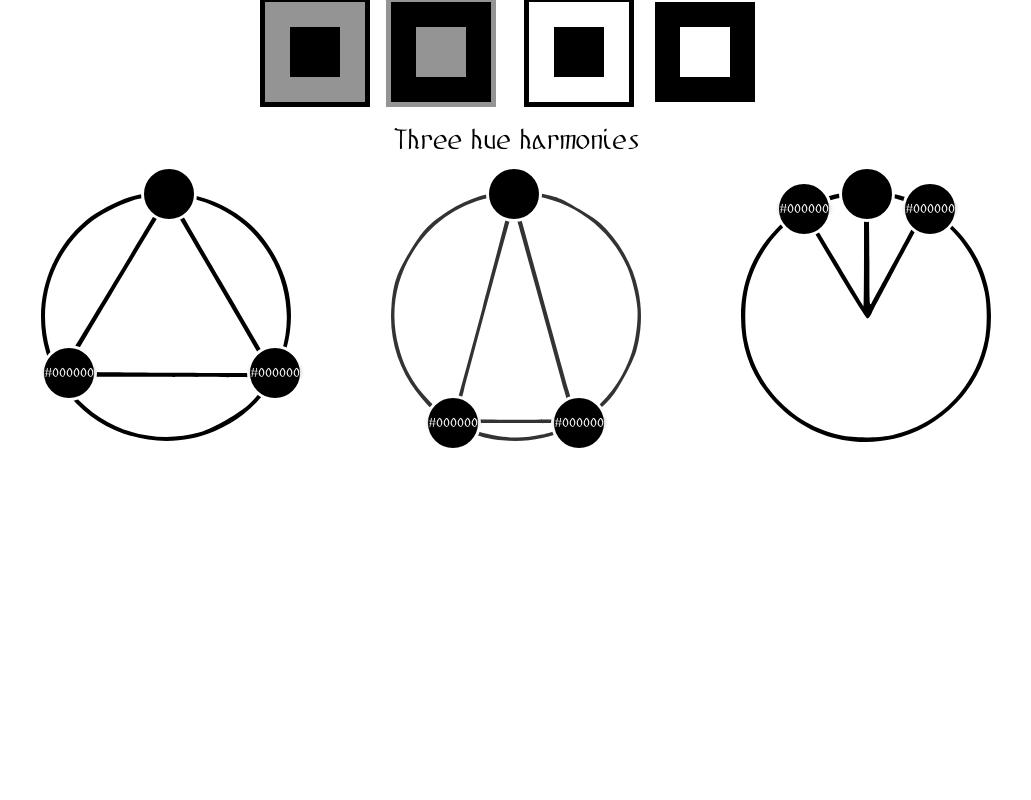
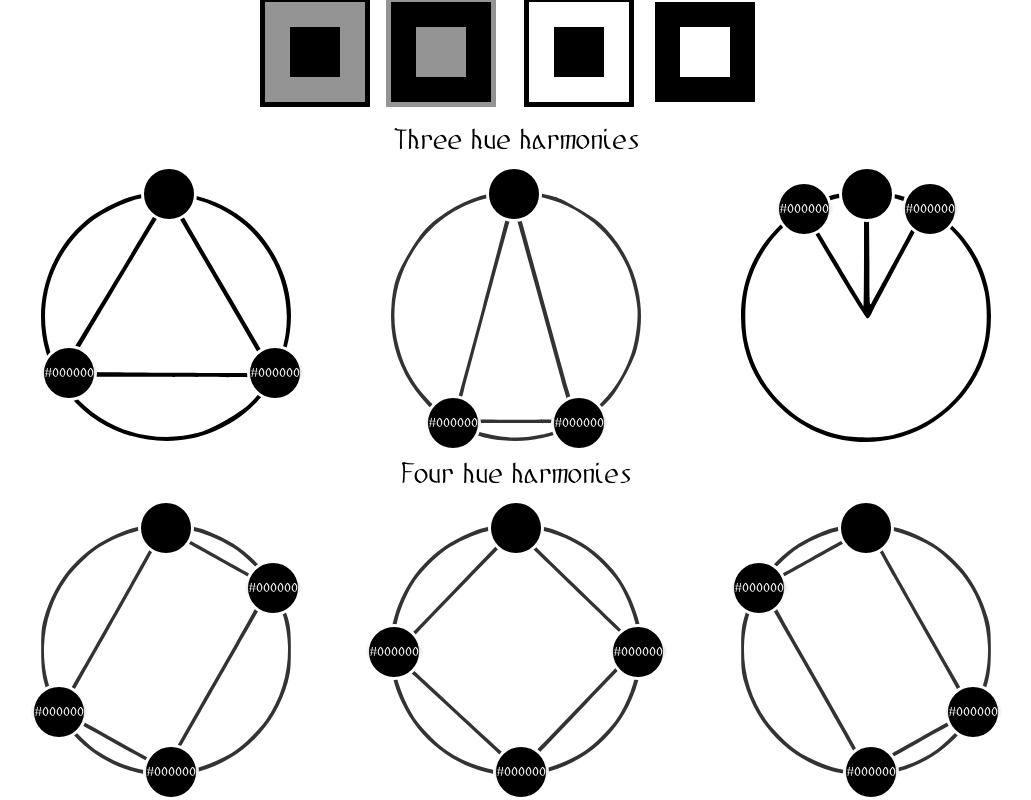
Before and after one commit to CyrSciencer/colorTheorySite, a React (Vite) app: page / in a window 1280 px wide. Shown: the part 880-1680 px from the top of the page, without its empty margins (124-1155 px from the left). Before the commit the page ends 1331 px from the top, so only its background shows below. Built offline with nearby package versions, Linux system fonts and the light colour scheme.

Commit message:
added four hue harmonies

```diff
--- a/src/App.css
+++ b/src/App.css
@@ -73,9 +73,21 @@ span {
   width: 25%;
   gap: 1rem;
 }
-.three-hue-harmonies {
+.three-hue-harmonies,
+.four-hue-harmonies {
   display: flex;
   flex-direction: column;
   align-items: center;
   justify-content: center;
 }
+.tip {
+  width: 50px;
+  height: 50px;
+  border-width: 3px;
+  font-size: 14px;
+  border-style: solid;
+  border-radius: 50%;
+  display: flex;
+  align-items: center;
+  justify-content: center;
+}
--- a/src/App.jsx
+++ b/src/App.jsx
@@ -7,6 +7,8 @@ import ColorTriangles from "./components/colorTriangles/ColorTriangles";
 import SquareComposition from "./components/squareComposition/SquareComposition";
 import CompositionHarmony from "./components/compositionHarmony/CompositionHarmony";
 import TriangularHarmonies from "./components/triangularHamonies/TriangularHarmonies";
+import QuadrangularHarmonies from "./components/quadrangularHarmony/QuadrangularHarmonies.jsx";
+
 function App() {
   //states définisant les couleurs
   const [rgb, setRgb] = useState([0, 0, 0]);
@@ -101,6 +103,12 @@ function App() {
             <TriangularHarmonies rgb={rgb} />
           </div>
         </div>
+        <div className="four-hue-harmonies">
+          <h2>Four hue harmonies</h2>
+          <div className="four-hue-harmonies-container">
+            <QuadrangularHarmonies rgb={rgb} />
+          </div>
+        </div>
       </main>
     </>
   );
--- /dev/null
+++ b/src/components/quadrangularHarmony/QuadrangularHarmonies.jsx
@@ -0,0 +1,189 @@
+import "./quadrangularHarmonies.css";
+import InformationTranslationFuncs from "../../../utilities/InformationTranslation.js";
+import colorManagementFuncs from "../../../utilities/complementaries.js";
+import { useState, useEffect } from "react";
+import tetradHarmony from "../../assets/svg/harmonie-tetradiques.svg";
+import pureSquareHarmony from "../../assets/svg/harmonie-carré.svg";
+const QuadrangularHarmonies = ({ rgb }) => {
+  const [hex2, setHex2] = useState("");
+  const [hex3, setHex3] = useState("");
+  const [hex4, setHex4] = useState("");
+  const [hex5, setHex5] = useState("");
+  const [hex6, setHex6] = useState("");
+  const [hex7, setHex7] = useState("");
+  const [hex8, setHex8] = useState("");
+  const [lightness, setLightness] = useState([0, 0, 0]);
+  const { rgbVersHex } = InformationTranslationFuncs;
+  const { squareHarmony, rectangleHarmony1, rectangleHarmony2, opposite } =
+    colorManagementFuncs;
+  useEffect(() => {
+    let checklightness = 0;
+    rgb.map((val) => {
+      checklightness += val;
+    });
+    // console.log(checklightness);
+    checklightness > 382
+      ? setLightness([0, 0, 0])
+      : setLightness([255, 255, 255]);
+    console.log("squareHarmony =====>", squareHarmony(rgb));
+    console.log("rectangleHarmony1 =====>", rectangleHarmony1(rgb));
+    console.log("rectangleHarmony2 =====>", rectangleHarmony2(rgb));
+    setHex2(rgbVersHex(squareHarmony(rgb).rgb2));
+    setHex3(rgbVersHex(squareHarmony(rgb).rgb3));
+    setHex4(rgbVersHex(squareHarmony(rgb).rgb4));
+    setHex5(rgbVersHex(rectangleHarmony1(rgb).rgb2));
+    setHex6(rgbVersHex(rectangleHarmony2(rgb).rgb2));
+    setHex7(rgbVersHex(rectangleHarmony1(rgb).rgb4));
+    setHex8(rgbVersHex(rectangleHarmony2(rgb).rgb4));
+  }, [rgb]);
+  return (
+    <div className="quadrangular-harmonies">
+      <div className="tetrad-harmony">
+        <img src={tetradHarmony} alt="tetradHarmony" />
+        <div className="tips">
+          <div
+            className="tip"
+            style={{
+              backgroundColor: rgbVersHex(rgb),
+              borderColor: rgbVersHex(opposite(rgb)),
+              color: rgbVersHex(lightness),
+              textShadow: `0 0 5px ${rgbVersHex(opposite(lightness))}`,
+            }}
+          ></div>
+          <div
+            className="tip"
+            style={{
+              backgroundColor: hex2,
+              borderColor: rgbVersHex(opposite(rgb)),
+              color: rgbVersHex(lightness),
+              textShadow: `0 0 5px ${rgbVersHex(opposite(lightness))}`,
+            }}
+          >
+            {hex2.toUpperCase()}
+          </div>
+          <div
+            className="tip"
+            style={{
+              backgroundColor: hex5,
+              borderColor: rgbVersHex(opposite(rgb)),
+              color: rgbVersHex(lightness),
+              textShadow: `0 0 5px ${rgbVersHex(opposite(lightness))}`,
+            }}
+          >
+            {hex5.toUpperCase()}
+          </div>
+          <div
+            className="tip"
+            style={{
+              backgroundColor: hex7,
+              borderColor: rgbVersHex(opposite(rgb)),
+              color: rgbVersHex(lightness),
+              textShadow: `0 0 5px ${rgbVersHex(opposite(lightness))}`,
+            }}
+          >
+            {hex7.toUpperCase()}
+          </div>
+        </div>
+      </div>
+      <div className="pure-square-harmony">
+        <img src={pureSquareHarmony} alt="pureSquareHarmony" />
+        <div className="tips">
+          <div
+            className="tip"
+            style={{
+              backgroundColor: rgbVersHex(rgb),
+              borderColor: rgbVersHex(opposite(rgb)),
+              color: rgbVersHex(lightness),
+              textShadow: `0 0 5px ${rgbVersHex(opposite(lightness))}`,
+            }}
+          ></div>
+          <div
+            className="tip"
+            style={{
+              backgroundColor: hex2,
+              borderColor: rgbVersHex(opposite(rgb)),
+              color: rgbVersHex(lightness),
+              textShadow: `0 0 5px ${rgbVersHex(opposite(lightness))}`,
+            }}
+          >
+            {hex2.toUpperCase()}
+          </div>
+          <div
+            className="tip"
+            style={{
+              backgroundColor: hex3,
+              borderColor: rgbVersHex(opposite(rgb)),
+              color: rgbVersHex(lightness),
+              textShadow: `0 0 5px ${rgbVersHex(opposite(lightness))}`,
+            }}
+          >
+            {hex3.toUpperCase()}
+          </div>
+          <div
+            className="tip"
+            style={{
+              backgroundColor: hex4,
+              borderColor: rgbVersHex(opposite(rgb)),
+              color: rgbVersHex(lightness),
+              textShadow: `0 0 5px ${rgbVersHex(opposite(lightness))}`,
+            }}
+          >
+            {hex4.toUpperCase()}
+          </div>
+        </div>
+      </div>
+      <div className="tetrad-harmony">
+        <img
+          src={tetradHarmony}
+          alt="tetradHarmony"
+          className="quadrangularShifted"
+        />
+        <div className="tips">
+          <div
+            className="tip"
+            style={{
+              backgroundColor: rgbVersHex(rgb),
+              borderColor: rgbVersHex(opposite(rgb)),
+              color: rgbVersHex(lightness),
+              textShadow: `0 0 5px ${rgbVersHex(opposite(lightness))}`,
+            }}
+          ></div>
+          <div
+            className="tip"
+            style={{
+              backgroundColor: hex2,
+              borderColor: rgbVersHex(opposite(rgb)),
+              color: rgbVersHex(lightness),
+              textShadow: `0 0 5px ${rgbVersHex(opposite(lightness))}`,
+            }}
+          >
+            {hex2.toUpperCase()}
+          </div>
+          <div
+            className="tip"
+            style={{
+              backgroundColor: hex6,
+              borderColor: rgbVersHex(opposite(rgb)),
+              color: rgbVersHex(lightness),
+              textShadow: `0 0 5px ${rgbVersHex(opposite(lightness))}`,
+            }}
+          >
+            {hex6.toUpperCase()}
+          </div>
+          <div
+            className="tip"
+            style={{
+              backgroundColor: hex8,
+              borderColor: rgbVersHex(opposite(rgb)),
+              color: rgbVersHex(lightness),
+              textShadow: `0 0 5px ${rgbVersHex(opposite(lightness))}`,
+            }}
+          >
+            {hex8.toUpperCase()}
+          </div>
+        </div>
+      </div>
+    </div>
+  );
+};
+export default QuadrangularHarmonies;
--- /dev/null
+++ b/src/components/quadrangularHarmony/quadrangularHarmonies.css
@@ -0,0 +1,68 @@
+.quadrangularShifted {
+  transform: scaleX(-1);
+}
+.quadrangular-harmonies {
+  display: flex;
+  flex-direction: column;
+  gap: 100px;
+  /* border: 1px solid black; */
+  display: flex;
+  flex-direction: row;
+  margin-top: 20px;
+}
+.tetrad-harmony,
+.pure-square-harmony {
+  width: 250px;
+  height: 250px;
+  display: flex;
+  position: relative;
+  /* border: 1px solid red; */
+  justify-content: center;
+  flex-direction: column;
+}
+.quadrangular-harmonies img {
+  width: 100%;
+  height: 100%;
+  /* border: 1px solid red; */
+}
+.tetrad-harmony .tip,
+.pure-square-harmony .tip {
+  position: absolute;
+}
+.tetrad-harmony .tip:nth-child(1),
+.pure-square-harmony .tip:nth-child(1) {
+  top: -25px;
+  left: 97px;
+}
+.tetrad-harmony .tip:nth-child(2),
+.pure-square-harmony .tip:nth-child(2) {
+  bottom: -25px;
+  left: 102px;
+}
+
+.tetrad-harmony:nth-child(1) .tip:nth-child(4) {
+  bottom: 35px;
+  left: -10px;
+}
+.tetrad-harmony:nth-child(3) .tip:nth-child(4) {
+  bottom: 35px;
+  right: -10px;
+}
+.tetrad-harmony:nth-child(1) .tip:nth-child(3) {
+  top: 35px;
+  right: -10px;
+}
+.tetrad-harmony:nth-child(3) .tip:nth-child(3) {
+  top: 35px;
+  left: -10px;
+}
+.pure-square-harmony .tip:nth-child(3),
+.pure-square-harmony .tip:nth-child(4) {
+  bottom: 95px;
+}
+.pure-square-harmony .tip:nth-child(3) {
+  right: -25px;
+}
+.pure-square-harmony .tip:nth-child(4) {
+  left: -25px;
+}
--- a/src/components/triangularHamonies/TriangularHarmonies.jsx
+++ b/src/components/triangularHamonies/TriangularHarmonies.jsx
@@ -1,7 +1,7 @@
+import "./triangularHarmonies.css";
 import colorManagementFuncs from "../../../utilities/complementaries";
 import InformationTranslationFuncs from "../../../utilities/InformationTranslation.js";
 import { useState, useEffect } from "react";
-import "./triangularHarmonies.css";
 import adjComplementaryHarmony from "../../assets/svg/harmonie-adj-complémentaire.svg";
 import analoguousHarmony from "../../assets/svg/harmonie-analogues.svg";
 import triadHarmony from "../../assets/svg/harmonie-triadiques.svg";
--- a/src/components/triangularHamonies/triangularHarmonies.css
+++ b/src/components/triangularHamonies/triangularHarmonies.css
@@ -6,18 +6,6 @@
   display: flex;
   flex-direction: row;
   margin-top: 20px;
-}
-
-.tip {
-  width: 50px;
-  height: 50px;
-  border-width: 3px;
-  font-size: 14px;
-  border-style: solid;
-  border-radius: 50%;
-  display: flex;
-  align-items: center;
-  justify-content: center;
 }
 /* .isosceles-triangle */
 .isosceles-triangle {
--- a/utilities/complementaries.js
+++ b/utilities/complementaries.js
@@ -47,11 +47,11 @@ const analogue = (rgb) => {
 const squareHarmony = (rgb) => {
   const hsl = rgbToHsl(rgb); // hsl.h is now [0, 360]
   // Ajuste la teinte de 90 degrés
-  hsl.h = (hsl.h + 90) % 360;
+  const h3 = (hsl.h + 90) % 360;
   // Ajuste la teinte de 180 degrés
-  hsl.h = (hsl.h + 180) % 360; // Complementary
+  const h2 = (hsl.h + 180) % 360; // Complementary
   // Ajuste la teinte de 270 degrés
-  hsl.h = (hsl.h + 270) % 360;
+  const h4 = (hsl.h + 270) % 360;
   const hsl2 = { h: h2, s: hsl.s, l: hsl.l };
   const hsl3 = { h: h3, s: hsl.s, l: hsl.l };
   const hsl4 = { h: h4, s: hsl.s, l: hsl.l };
@@ -63,7 +63,7 @@ const squareHarmony = (rgb) => {
 const rectangleHarmony1 = (rgb) => {
   const hsl = rgbToHsl(rgb);
   // Ajuste la teinte de 45 degrés
-  hsl.h = (hsl.h + 45) % 360;
+  const h2 = (hsl.h + 45) % 360;
   const hsl2 = { h: h2, s: hsl.s, l: hsl.l };
   const rgb2 = hslToRgb(hsl2);
   const rgb3 = complementary(rgb); //complémentaire
@@ -76,7 +76,7 @@ const rectangleHarmony1 = (rgb) => {
 const rectangleHarmony2 = (rgb) => {
   const hsl = rgbToHsl(rgb);
   // Ajuste la teinte de -45 degrés
-  hsl.h = (hsl.h - 45 + 360) % 360;
+  const h2 = (hsl.h - 45 + 360) % 360;
   const hsl2 = { h: h2, s: hsl.s, l: hsl.l };
   const rgb2 = hslToRgb(hsl2);
   const rgb3 = complementary(rgb); //complémentaire
```
